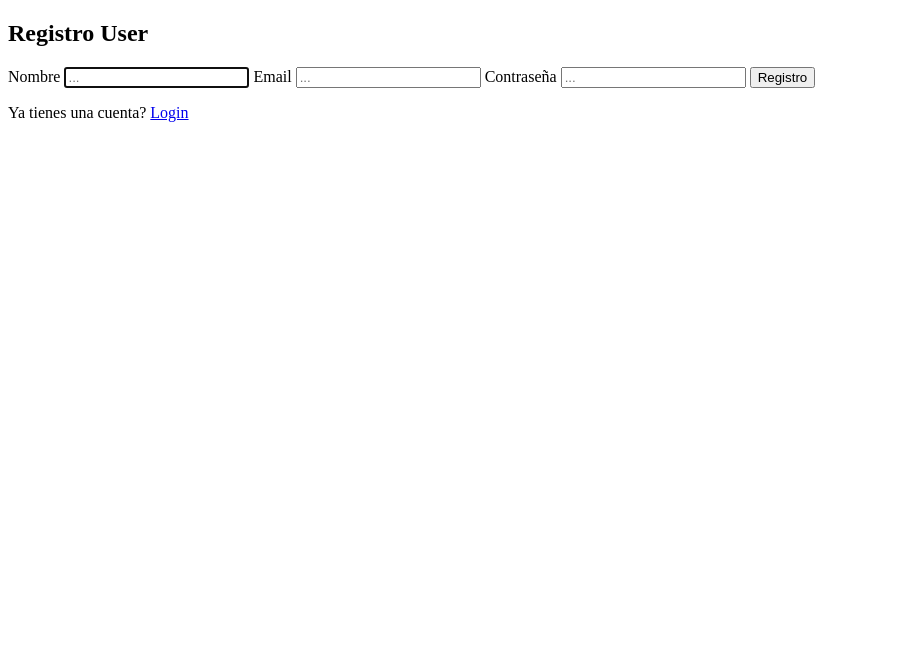
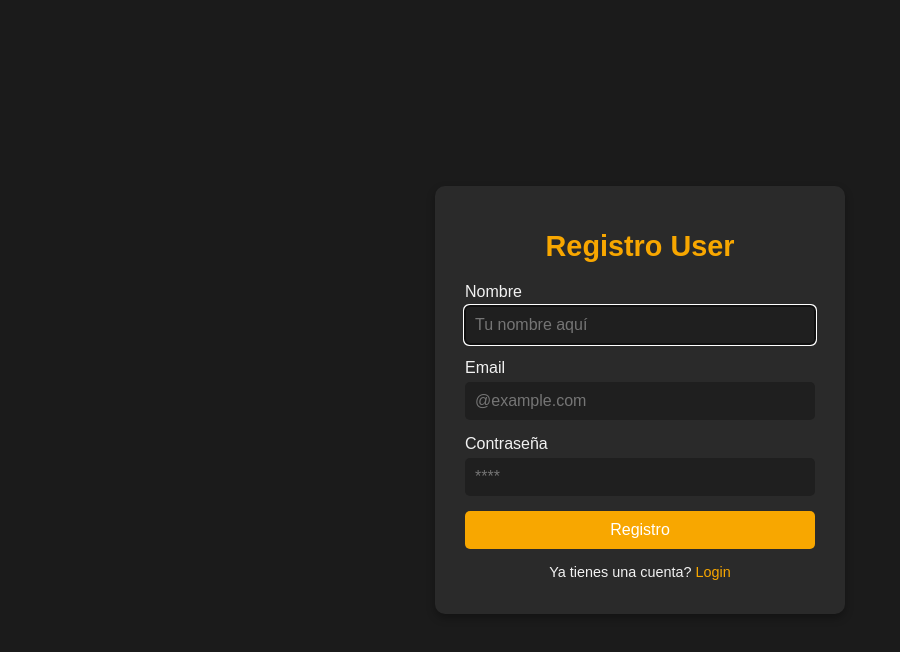
Before and after one commit to russven/LenTech-Page-V2.0, a plain HTML site: page css/signup.html in a window 1280 px wide. Shown: the whole page, without its empty margins (0-900 px from the left). Drawn offline with Linux system fonts and the light colour scheme; some packages are replaced by stand-ins of ours; a script that the page names is missing.

Commit message:
nueva carpeta de estilos sign up y login

```diff
--- /dev/null
+++ b/css/css sign up y login/stylesignup.css
@@ -0,0 +1,92 @@
+/* Estilo general del cuerpo */
+body {
+    font-family: 'Arial', sans-serif;
+    background-color: #1b1b1b; /* Fondo oscuro para un ambiente de juegos */
+    color: #f2f2f2; /* Texto claro para contraste */
+    display: flex;
+    justify-content: center;
+    align-items: center;
+    height: 100vh;
+    margin: 0;
+}
+
+/* Sección del formulario */
+section {
+    background-color: #2a2a2a; /* Fondo ligeramente más claro para la caja del formulario */
+    padding: 20px 30px;
+    border-radius: 10px;
+    box-shadow: 0 4px 8px rgba(0, 0, 0, 0.3); /* Sombra suave */
+    width: 350px;
+    text-align: center;
+}
+
+/* Título */
+h2 {
+    color: #f8a700; /* Color brillante para el título (naranja) */
+    margin-bottom: 20px;
+    font-size: 1.8rem;
+}
+
+/* Estilo de las etiquetas */
+label {
+    display: block;
+    text-align: left;
+    margin-bottom: 5px;
+    font-size: 1rem;
+    color: #f2f2f2;
+}
+
+/* Estilo de los inputs */
+input[type="text"],
+input[type="email"],
+input[type="password"] {
+    width: 100%;
+    padding: 10px;
+    margin-bottom: 15px;
+    border: none;
+    border-radius: 5px;
+    background-color: #1f1f1f;
+    color: #f2f2f2;
+    font-size: 1rem;
+    box-sizing: border-box;
+}
+
+/* Botón de enviar */
+input[type="submit"] {
+    width: 100%;
+    padding: 10px;
+    background-color: #f8a700;
+    border: none;
+    color: #fff;
+    font-size: 1rem;
+    border-radius: 5px;
+    cursor: pointer;
+    transition: background-color 0.3s ease;
+}
+
+input[type="submit"]:hover {
+    background-color: #d88800;
+}
+
+/* Enlace a la página de Login */
+p {
+    margin-top: 15px;
+    color: #f2f2f2;
+    font-size: 0.9rem;
+}
+
+p a {
+    color: #f8a700;
+    text-decoration: none;
+}
+
+p a:hover {
+    text-decoration: underline;
+}
+
+/* Responsivo */
+@media (max-width: 400px) {
+    section {
+        width: 90%;
+    }
+}
--- /dev/null
+++ b/css/css sign up y login/styleslogin.css
@@ -0,0 +1,91 @@
+/* Estilo general del cuerpo */
+body {
+    font-family: 'Arial', sans-serif;
+    background-color: #1b1b1b; /* Fondo oscuro para un ambiente de juegos */
+    color: #f2f2f2; /* Texto claro para contraste */
+    display: flex;
+    justify-content: center;
+    align-items: center;
+    height: 100vh;
+    margin: 0;
+}
+
+/* Sección del formulario */
+section {
+    background-color: #2a2a2a; /* Fondo ligeramente más claro para la caja del formulario */
+    padding: 20px 30px;
+    border-radius: 10px;
+    box-shadow: 0 4px 8px rgba(0, 0, 0, 0.3); /* Sombra suave */
+    width: 350px;
+    text-align: center;
+}
+
+/* Título */
+h2 {
+    color: #f8a700; /* Color brillante para el título (naranja) */
+    margin-bottom: 20px;
+    font-size: 1.8rem;
+}
+
+/* Estilo de las etiquetas */
+label {
+    display: block;
+    text-align: left;
+    margin-bottom: 5px;
+    font-size: 1rem;
+    color: #f2f2f2;
+}
+
+/* Estilo de los inputs */
+input[type="email"],
+input[type="password"] {
+    width: 100%;
+    padding: 10px;
+    margin-bottom: 15px;
+    border: none;
+    border-radius: 5px;
+    background-color: #1f1f1f;
+    color: #f2f2f2;
+    font-size: 1rem;
+    box-sizing: border-box;
+}
+
+/* Botón de enviar */
+input[type="submit"] {
+    width: 100%;
+    padding: 10px;
+    background-color: #f8a700;
+    border: none;
+    color: #fff;
+    font-size: 1rem;
+    border-radius: 5px;
+    cursor: pointer;
+    transition: background-color 0.3s ease;
+}
+
+input[type="submit"]:hover {
+    background-color: #d88800;
+}
+
+/* Enlace a la página de registro */
+p {
+    margin-top: 15px;
+    color: #f2f2f2;
+    font-size: 0.9rem;
+}
+
+p a {
+    color: #f8a700;
+    text-decoration: none;
+}
+
+p a:hover {
+    text-decoration: underline;
+}
+
+/* Responsivo */
+@media (max-width: 400px) {
+    section {
+        width: 90%;
+    }
+}
--- a/css/signup.html
+++ b/css/signup.html
@@ -4,7 +4,7 @@
     <meta charset="UTF-8">
     <meta http-equiv="X-UA-Compatible" content="IE=edge">
     <meta name="viewport" content="width=device-width, initial-scale=1.0">
-    <link rel="stylesheet" href="css/styles.css">
+    <link rel="stylesheet" href="./css sign up y login/stylesignup.css">
     <script src="https://cdn.jsdelivr.net/npm/sweetalert2@11"></script>
     <title>Registrate en Lentch</title>
 </head>
@@ -13,11 +13,11 @@
         <h2>Registro User</h2>
         <form id="signupForm">
             <label>Nombre</label>
-            <input type="text" placeholder="..." id="name" required autofocus>
+            <input type="text" placeholder="Tu nombre aquí" id="name" required autofocus>
             <label>Email</label>
-            <input type="email" placeholder="..." id="email" required>
+            <input type="email" placeholder="@example.com" id="email" required>
             <label>Contraseña</label>
-            <input type="password" placeholder="..." id="password" required>
+            <input type="password" placeholder="****" id="password" required>
             <input type="submit" value="Registro">
         </form>
         <p>Ya tienes una cuenta? <a href="login.html">Login</a></p>
```
Also changed, not shown: css/login.html (+3 -3 lines).
